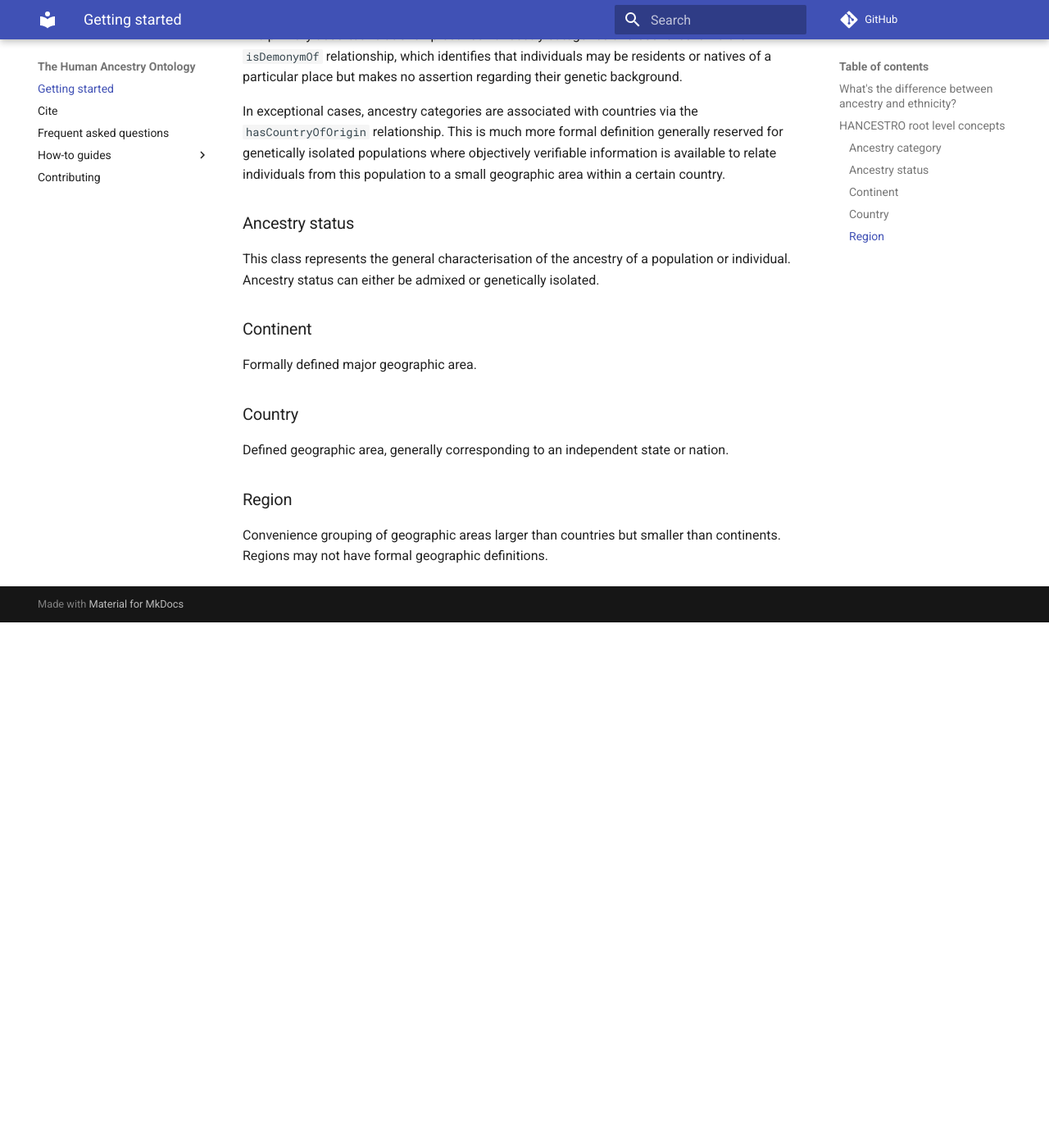
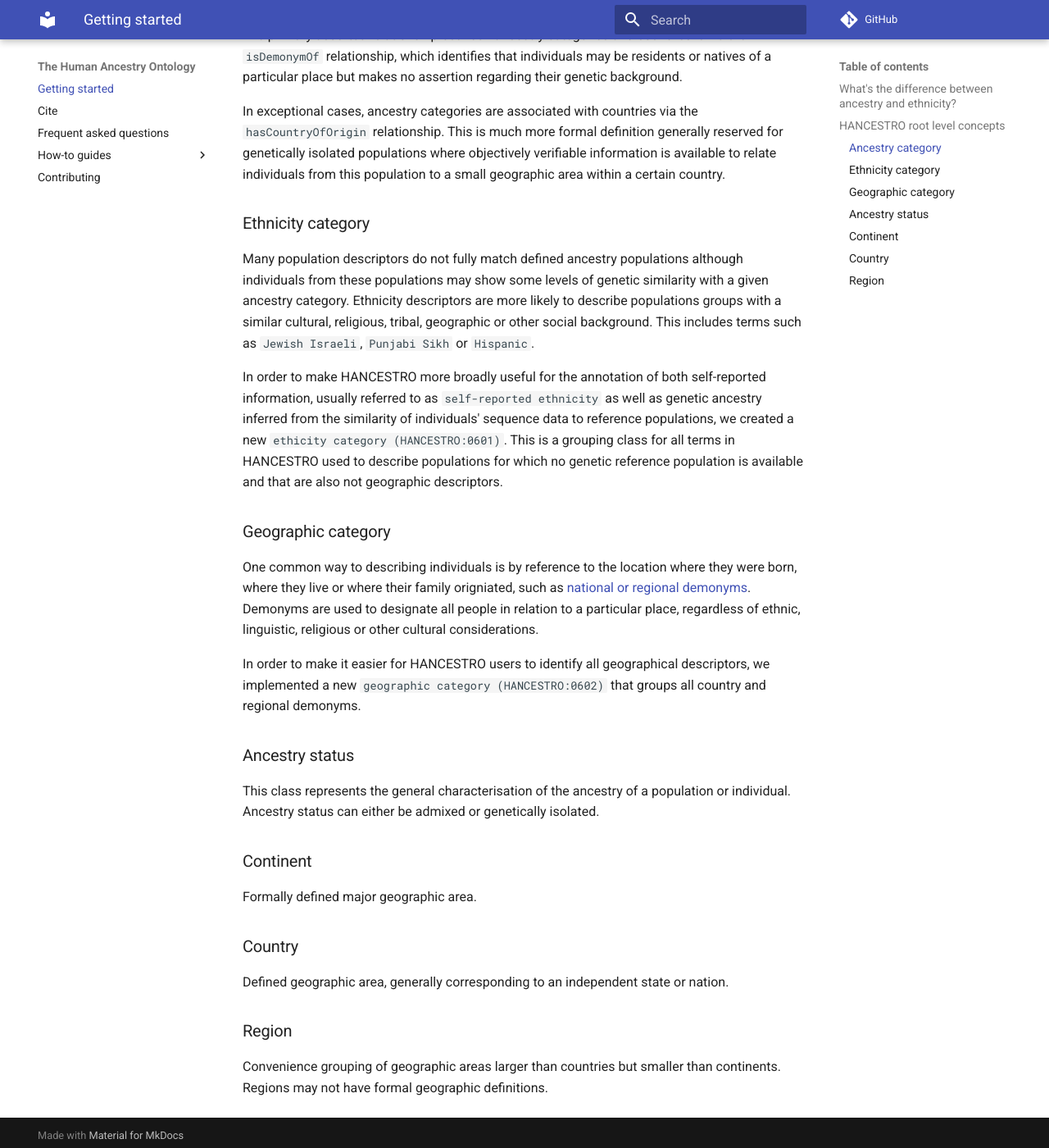
Before and after one commit to EBISPOT/hancestro, an MkDocs documentation site: the page built from docs/index.md, in a window 1280 px wide and 1400 px high, scrolled down 1315 px. Shown: the whole window at 82% size. Built offline with MkDocs 1.6.1 and Material for MkDocs 9.7.7, drawn with Linux system fonts in a browser that asks for light colours; comment, search, counter and statistics services are not loaded; before the commit the page ends 2074 px from its top, so only the background shows below that.

```diff
--- a/docs/index.md
+++ b/docs/index.md
@@ -29,13 +29,28 @@ Ancestry categories in the Human Ancestry Ontology refer to genetic ancestry and
 
 The key purpose of HANCESTRO is the capture of the primary ancestry categories defined in [Morales et al, 2018](https://genomebiology.biomedcentral.com/articles/10.1186/s13059-018-1396-2). Where additional genetic information for a smaller population category (eg by country) is available to assign it to one of the defined ancestry categories, this is also represented in the ontology hierarchy. However a lot of country-based categories are either uncategorised, ie the available ancestry information does not fall into one of the defined categories or they are undefined, ie insufficient information is available to allocate this population to a specific ancestral group.
 
- The primary asserted relationship between ancestry categories and countries is via the `isDemonymOf` relationship, which identifies that individuals may be residents or natives of a particular place but makes no assertion regarding their genetic background.
+The primary asserted relationship between ancestry categories and countries is via the `isDemonymOf` relationship, which identifies that individuals may be residents or natives of a particular place but makes no assertion regarding their genetic background.
 
 In exceptional cases, ancestry categories are associated with countries via the `hasCountryOfOrigin` relationship. This is much more formal definition generally reserved for genetically isolated populations where objectively verifiable information is available to relate individuals from this population to a small geographic area within a certain country.
+
+### Ethnicity category
+
+Many population descriptors do not fully match defined ancestry populations although individuals from these populations may show some levels of genetic similarity with a given ancestry category. Ethnicity descriptors are more likely to describe populations groups with a similar cultural, religious, tribal, geographic or other social background. This includes terms such as `Jewish Israeli`, `Punjabi Sikh` or `Hispanic`.
+
+In order to make HANCESTRO more broadly useful for the annotation of both self-reported information, usually referred to as `self-reported ethnicity` as well as genetic ancestry inferred from the similarity of individuals' sequence data to reference populations, we created a new `ethicity category (HANCESTRO:0601)`. This is a grouping class for all terms in HANCESTRO used to describe populations for which no genetic reference population is available and that are also not geographic descriptors.
+
+
+### Geographic category
+
+One common way to describing individuals is by reference to the location where they were born, where they live or where their family origniated, such as [national or regional demonyms](https://en.wikipedia.org/wiki/Demonym). Demonyms are used to designate all people in relation to a particular place, regardless of ethnic, linguistic, religious or other cultural considerations.
+
+In order to make it easier for HANCESTRO users to identify all geographical descriptors, we implemented a new `geographic category (HANCESTRO:0602)` that groups all country and regional demonyms.
+
 
 ### Ancestry status
 
 This class represents the general characterisation of the ancestry of a population or individual. Ancestry status can either be admixed or genetically isolated.
+
 
 ### Continent
 
```
Also changed, not shown: docs/contributing.md (+2 -2 lines), docs/ontology_patterns.md (added, +69 -0 lines).
